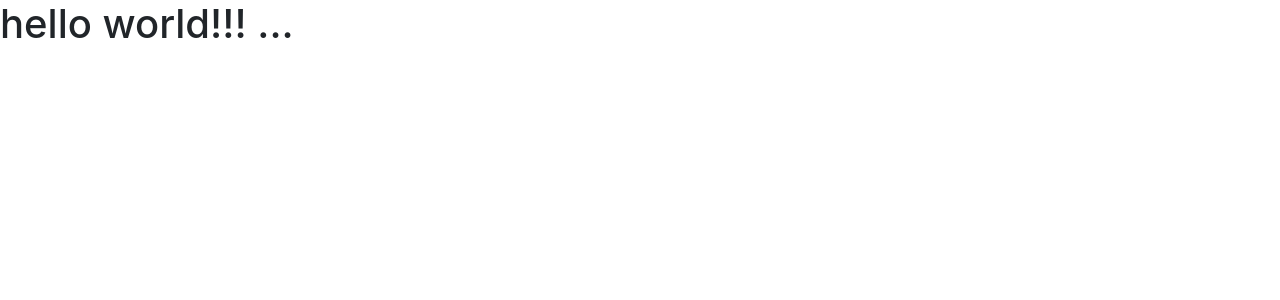
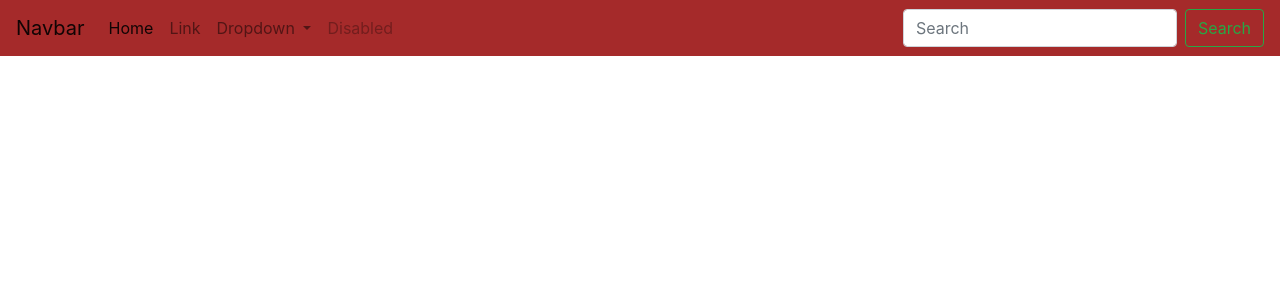
Before and after one commit to vitoriarodris26/BlogPessoalGenFront, an Angular app: page / in a window 1280 px wide. Shown: the top 300 px of the page. Built offline with nearby package versions, Linux system fonts and the light colour scheme.

Commit message:
inserindo componentes

```diff
--- a/src/app/app.component.html
+++ b/src/app/app.component.html
@@ -1 +1 @@
-<h1>hello world!!! ...</h1>
+<app-menu></app-menu>
--- a/src/app/app.module.ts
+++ b/src/app/app.module.ts
@@ -3,10 +3,12 @@
 
 import { AppRoutingModule } from './app-routing.module';
 import { AppComponent } from './app.component';
+import { MenuComponent } from './menu/menu.component';
 
 @NgModule({
   declarations: [
-    AppComponent
+    AppComponent,
+    MenuComponent
   ],
   imports: [
     BrowserModule,
--- /dev/null
+++ b/src/app/menu/menu.component.css
@@ -0,0 +1,7 @@
+#navbar{
+
+    background-color: brown !important;
+    color: white;
+
+
+}
--- /dev/null
+++ b/src/app/menu/menu.component.html
@@ -0,0 +1,35 @@
+<nav class="navbar navbar-expand-lg navbar-light bg-light" id="navbar">
+    <a class="navbar-brand" href="#">Navbar</a>
+    <button class="navbar-toggler" type="button" data-toggle="collapse" data-target="#navbarSupportedContent" aria-controls="navbarSupportedContent" aria-expanded="false" aria-label="Toggle navigation">
+      <span class="navbar-toggler-icon"></span>
+    </button>
+
+    <div class="collapse navbar-collapse" id="navbarSupportedContent">
+      <ul class="navbar-nav mr-auto">
+        <li class="nav-item active">
+          <a class="nav-link" href="#">Home <span class="sr-only">(current)</span></a>
+        </li>
+        <li class="nav-item">
+          <a class="nav-link" href="#">Link</a>
+        </li>
+        <li class="nav-item dropdown">
+          <a class="nav-link dropdown-toggle" href="#" id="navbarDropdown" role="button" data-toggle="dropdown" aria-expanded="false">
+            Dropdown
+          </a>
+          <div class="dropdown-menu" aria-labelledby="navbarDropdown">
+            <a class="dropdown-item" href="#">Action</a>
+            <a class="dropdown-item" href="#">Another action</a>
+            <div class="dropdown-divider"></div>
+            <a class="dropdown-item" href="#">Something else here</a>
+          </div>
+        </li>
+        <li class="nav-item">
+          <a class="nav-link disabled">Disabled</a>
+        </li>
+      </ul>
+      <form class="form-inline my-2 my-lg-0">
+        <input class="form-control mr-sm-2" type="search" placeholder="Search" aria-label="Search">
+        <button class="btn btn-outline-success my-2 my-sm-0" type="submit">Search</button>
+      </form>
+    </div>
+  </nav>
--- /dev/null
+++ b/src/app/menu/menu.component.ts
@@ -0,0 +1,15 @@
+import { Component, OnInit } from '@angular/core';
+
+@Component({
+  selector: 'app-menu',
+  templateUrl: './menu.component.html',
+  styleUrls: ['./menu.component.css']
+})
+export class MenuComponent implements OnInit {
+
+  constructor() { }
+
+  ngOnInit(): void {
+  }
+
+}
```
